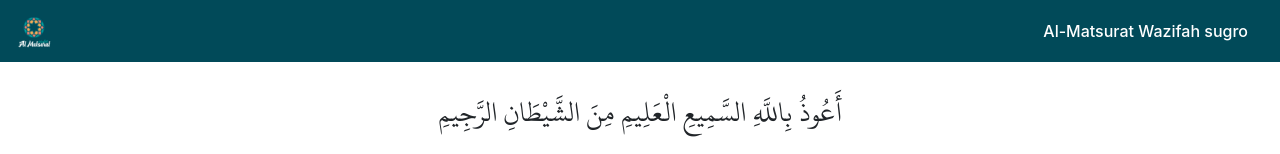
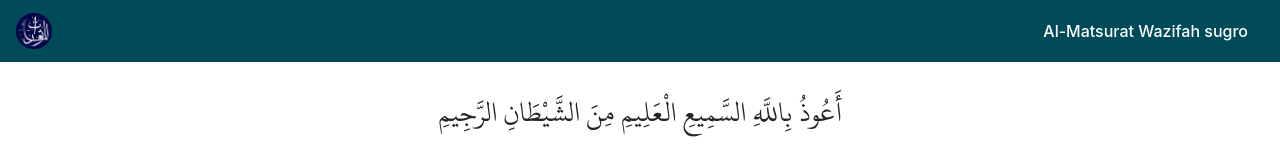
Before and after one commit to kukodein/almatsurat, a plain HTML site: page index.html in a window 1280 px wide. Shown: the top 154 px of the page. Drawn offline with Linux system fonts and the light colour scheme.

Commit message:
Update index.html

```diff
--- a/index.html
+++ b/index.html
@@ -27,7 +27,7 @@
 <body>
 	<header class="navbar fixed-top navbar-light" style="background-color:#014a59; color:#fff">
 		<a class="navbar-brand mr-0 mr-md-2" href="#" aria-label="Bootstrap">
-			<img src="./assets/al-matsurat-icon.png" width="36" height="36" class="d-inline-block align-top" alt="">
+			<img src="favicon.png" width="36" height="36" class="d-inline-block align-top" alt="">
 		</a>
 		<span class="navbar-brand mb-0 h1" style="color:#fff; font-size:16px;">Al-Matsurat Wazifah sugro</span>
 	</header>
```
